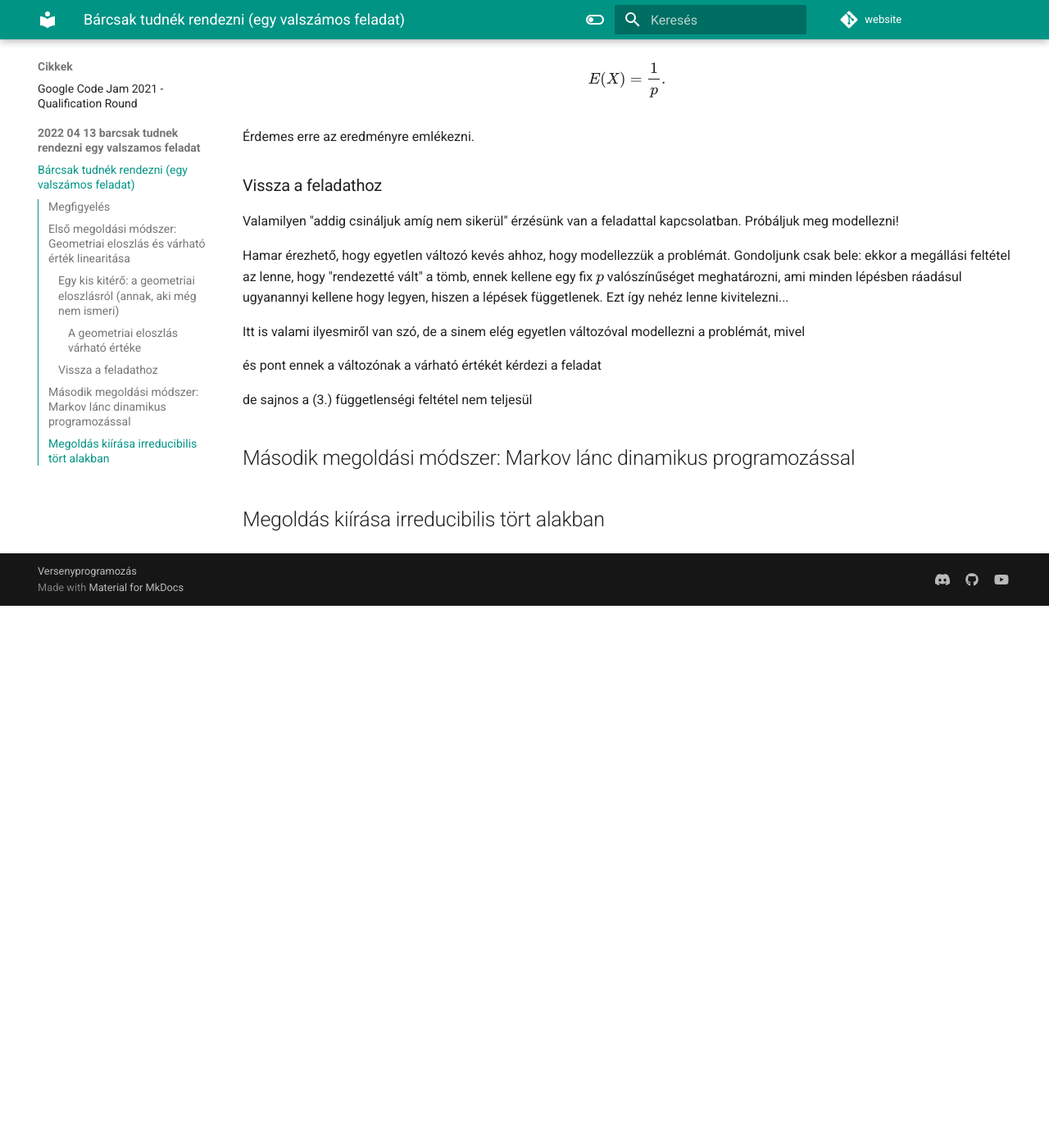
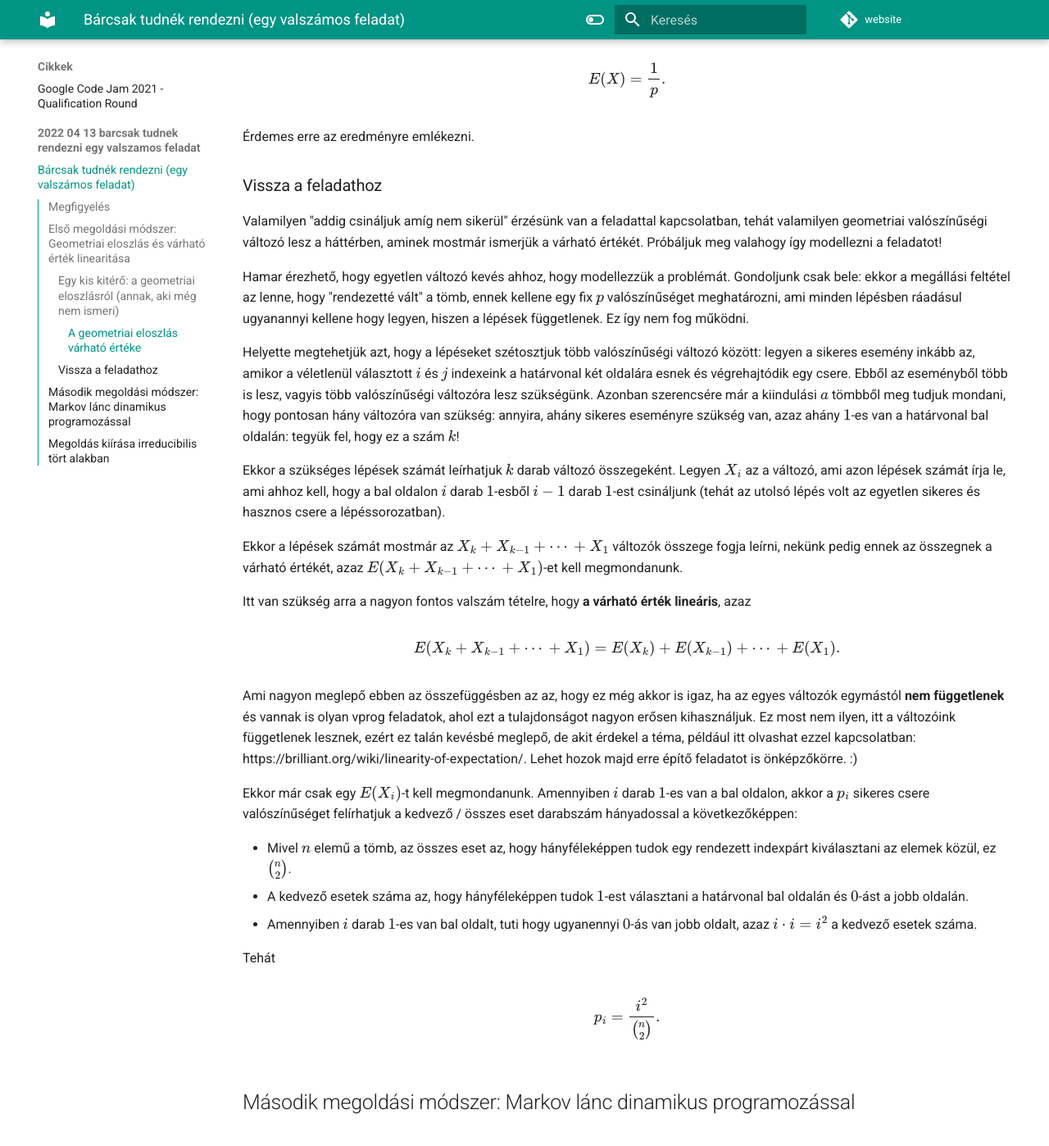
Before and after one commit to nemkin/versenyprogramozas-hu, an MkDocs documentation site: the page built from docs/cikkek/2022_04_13_barcsak_tudnek_rendezni_egy_valszamos_feladat/index.md, in a window 1280 px wide and 1400 px high, scrolled down 4578 px. Shown: the whole window at 82% size. Built offline with MkDocs 1.6.1 and Material for MkDocs 9.7.7, drawn with Linux system fonts in a browser that asks for light colours; comment, search, counter and statistics services are not loaded; before the commit the page ends 5317 px from its top, so only the background shows below that.

Commit message:
Update index.md

```diff
--- a/docs/cikkek/2022_04_13_barcsak_tudnek_rendezni_egy_valszamos_feladat/index.md
+++ b/docs/cikkek/2022_04_13_barcsak_tudnek_rendezni_egy_valszamos_feladat/index.md
@@ -98,17 +98,31 @@ $$E(X) = \frac{1}{p}.$$
 
 ### Vissza a feladathoz
 
-Valamilyen "addig csináljuk amíg nem sikerül" érzésünk van a feladattal kapcsolatban. Próbáljuk meg modellezni!
+Valamilyen "addig csináljuk amíg nem sikerül" érzésünk van a feladattal kapcsolatban, tehát valamilyen geometriai valószínűségi változó lesz a háttérben, aminek mostmár ismerjük a várható értékét. Próbáljuk meg valahogy így modellezni a feladatot!
 
-Hamar érezhető, hogy egyetlen változó kevés ahhoz, hogy modellezzük a problémát. Gondoljunk csak bele: ekkor a megállási feltétel az lenne, hogy "rendezetté vált" a tömb, ennek kellene egy fix $p$ valószínűséget meghatározni, ami minden lépésben ráadásul ugyanannyi kellene hogy legyen, hiszen a lépések függetlenek. Ezt így nehéz lenne kivitelezni...
+Hamar érezhető, hogy egyetlen változó kevés ahhoz, hogy modellezzük a problémát. Gondoljunk csak bele: ekkor a megállási feltétel az lenne, hogy "rendezetté vált" a tömb, ennek kellene egy fix $p$ valószínűséget meghatározni, ami minden lépésben ráadásul ugyanannyi kellene hogy legyen, hiszen a lépések függetlenek. Ez így nem fog működni.
 
+Helyette megtehetjük azt, hogy a lépéseket szétosztjuk több valószínűségi változó között: legyen a sikeres esemény inkább az, amikor a véletlenül választott $i$ és $j$ indexeink a határvonal két oldalára esnek és végrehajtódik egy csere. Ebből az eseményből több is lesz, vagyis több valószínűségi változóra lesz szükségünk. Azonban szerencsére már a kiindulási $a$ tömbből meg tudjuk mondani, hogy pontosan hány változóra van szükség: annyira, ahány sikeres eseményre szükség van, azaz ahány $1$-es van a határvonal bal oldalán: tegyük fel, hogy ez a szám $k$!
 
-Itt is valami ilyesmiről van szó, de a sinem elég egyetlen változóval modellezni a problémát, mivel
+Ekkor a szükséges lépések számát leírhatjuk $k$ darab változó összegeként. Legyen $X_i$ az a változó, ami azon lépések számát írja le, ami ahhoz kell, hogy a bal oldalon $i$ darab $1$-esből $i-1$ darab $1$-est csináljunk (tehát az utolsó lépés volt az egyetlen sikeres és hasznos csere a lépéssorozatban).
 
-és pont ennek a változónak a várható értékét kérdezi a feladat
+Ekkor a lépések számát mostmár az $X_k + X_{k-1} + \cdots{} + X_1$ változók összege fogja leírni, nekünk pedig ennek az összegnek a várható értékét, azaz $E(X_k + X_{k-1} + \cdots{} + X_1)$-et kell megmondanunk.
 
-de sajnos a (3.) függetlenségi feltétel nem teljesül
+Itt van szükség arra a nagyon fontos valszám tételre, hogy **a várható érték lineáris**, azaz
 
+$$E(X_k + X_{k-1} + \cdots{} + X_1) = E(X_k) + E(X_{k-1}) + \cdots{} + E(X_1).$$
+
+Ami nagyon meglepő ebben az összefüggésben az az, hogy ez még akkor is igaz, ha az egyes változók egymástól **nem függetlenek** és vannak is olyan vprog feladatok, ahol ezt a tulajdonságot nagyon erősen kihasználjuk. Ez most nem ilyen, itt a változóink függetlenek lesznek, ezért ez talán kevésbé meglepő, de akit érdekel a téma, például itt olvashat ezzel kapcsolatban: https://brilliant.org/wiki/linearity-of-expectation/. Lehet hozok majd erre építő feladatot is önképzőkörre. :)
+
+Ekkor már csak egy $E(X_i)$-t kell megmondanunk. Amennyiben $i$ darab $1$-es van a bal oldalon, akkor a $p_i$ sikeres csere valószínűséget felírhatjuk a kedvező / összes eset darabszám hányadossal a következőképpen:
+
+- Mivel $n$ elemű a tömb, az összes eset az, hogy hányféleképpen tudok egy rendezett indexpárt kiválasztani az elemek közül, ez $\binom{n}{2}$.
+- A kedvező esetek száma az, hogy hányféleképpen tudok $1$-est választani a határvonal bal oldalán és $0$-ást a jobb oldalán.
+- Amennyiben $i$ darab $1$-es van bal oldalt, tuti hogy ugyanennyi $0$-ás van jobb oldalt, azaz $i\cdot{}i = i^2$ a kedvező esetek száma.
+
+Tehát
+
+$$p_i = \frac{i^2}{\binom{n}{2}}.$$
 
 ## Második megoldási módszer: Markov lánc dinamikus programozással
 
```
